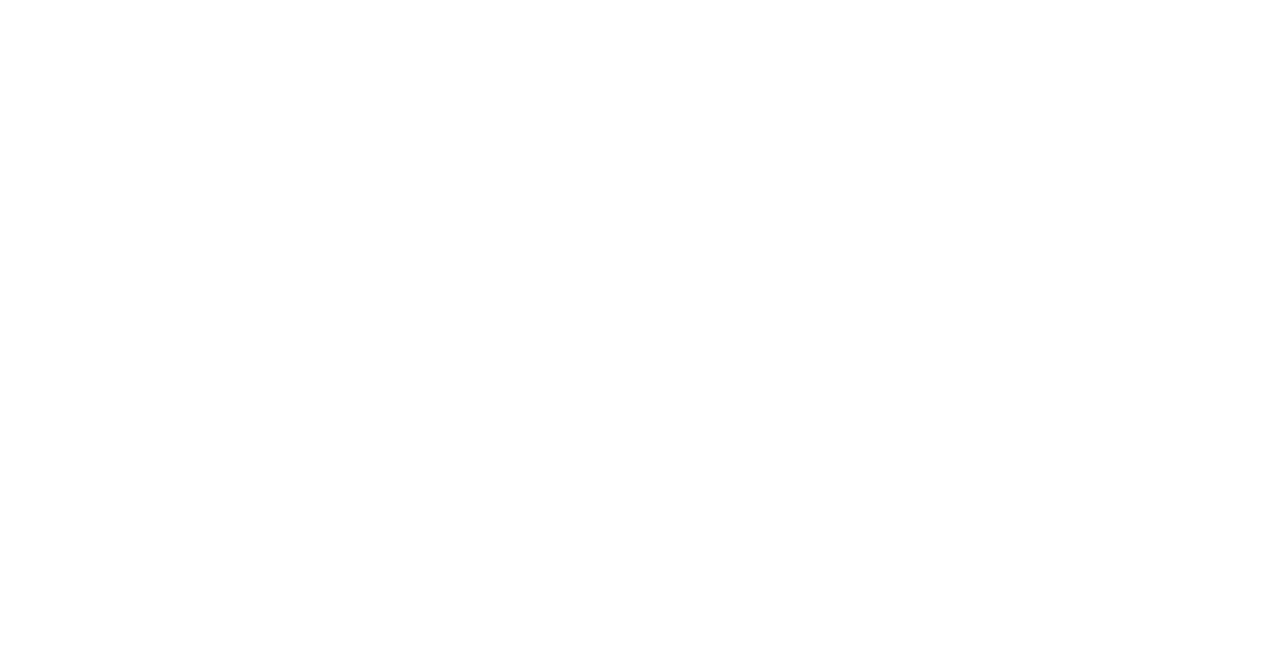
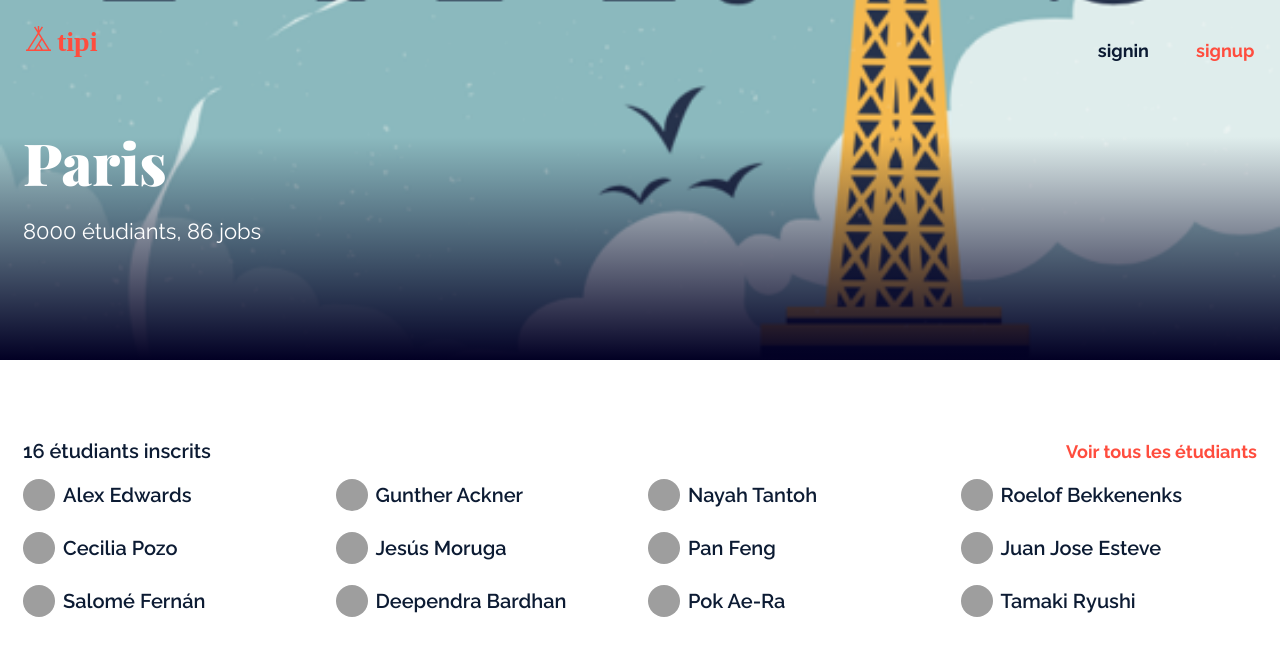
Before and after one commit to romain-cointet/tipi, a plain HTML site: page paris.html in a window 1280 px wide. Drawn offline with nearby package versions, Linux system fonts and the light colour scheme; grey boxes are pictures that could not be loaded.

Commit message:
students list

```diff
--- a/css/paris.css
+++ b/css/paris.css
@@ -0,0 +1,31 @@
+.paris .hero {
+  background: none;
+  background: linear-gradient(0deg, rgba(2,0,36,1) 0%, rgba(2,0,36,0) 62%), url(../img/cities/paris.png) no-repeat top -300px left;
+  background-size: cover;
+  min-height: 45vh;
+}
+
+.paris .hero h1,
+.paris .hero h2 {
+  color: white;
+}
+
+.paris .hero h1 {
+  margin-bottom: 24px;
+}
+
+.paris #students {
+  margin-top: 64px;
+}
+
+.paris #students .row:first-child {
+  justify-content: space-between;
+}
+
+.paris #students .row:first-child .col:last-child {
+  text-align: right;
+}
+
+.paris #students .row:last-child .col {
+  margin-top: 16px;
+}
--- a/js/cities/paris.js
+++ b/js/cities/paris.js
@@ -64,6 +64,30 @@ let students = [
     avatar: 'https://source.unsplash.com/random/32x32'
   },
 ];
+
+let totalStudents = document.getElementById('total-students');
+totalStudents.innerHTML = students.length + " étudiants inscrits";
+
+let studentsList = document.getElementById('students-list');
+
+for (let i = 0; i < students.length; i++) {
+
+  if (i < 12) {
+    let item = document.createElement('div');
+    item.classList.add('col', 'col-3');
+
+    let content = '<div class="user">';
+    content += '<span class="avatar"><img src="' + students[i].avatar + '"/></span>';
+    content += '<h3 class="user-name">' + students[i].name + '</h3>';
+    content += '</div>';
+
+    item.innerHTML = content;
+
+    studentsList.appendChild(item)
+  }
+
+
+}
 
 let jobs = [
   {
--- a/paris.html
+++ b/paris.html
@@ -9,9 +9,66 @@
   <link rel="stylesheet" href="css/style.css">
   <link rel="stylesheet" href="css/city.css">
   <link rel="stylesheet" href="css/paris.css">
+
 </head>
 
 <body class="paris">
+
+  <nav id="navbar" class="grid-row">
+    <div class="item">
+      <a href="index.html"><img src="img/logo.svg" alt="Tipi - Accueil"></a>
+    </div>
+    <div class="item">
+      <ul>
+        <li><a href="#">signin</a></li>
+        <li><a href="#">signup</a></li>
+      </ul>
+    </div>
+  </nav>
+
+  <main class="hero">
+
+    <div class="grid">
+
+      <div class="row">
+        <div class="col col-12">
+          <h1>Paris</h1>
+          <h2>8000 étudiants, 86 jobs</h2>
+        </div>
+      </div>
+
+    </div>
+
+  </main>
+
+  <section id="students" class="grid">
+
+    <div class="row">
+      <div class="col col-4">
+        <h3 id="total-students"></h3>
+      </div>
+      <div class="col col-4">
+        <a href="">Voir tous les étudiants</a>
+      </div>
+    </div>
+
+    <div class="row" id="students-list">
+
+      <!--
+      <div class="col col-3">
+        <div class="user">
+          <span class="avatar">
+            <img src="https://source.unsplash.com/random/32x32" alt="">
+          </span>
+          <h3 class="user-name">
+            James
+          </h3>
+        </div>
+      </div>
+-->
+    </div>
+
+  </section>
 
   <script type="text/javascript" src="js/cities/paris.js"></script>
 </body>
```
